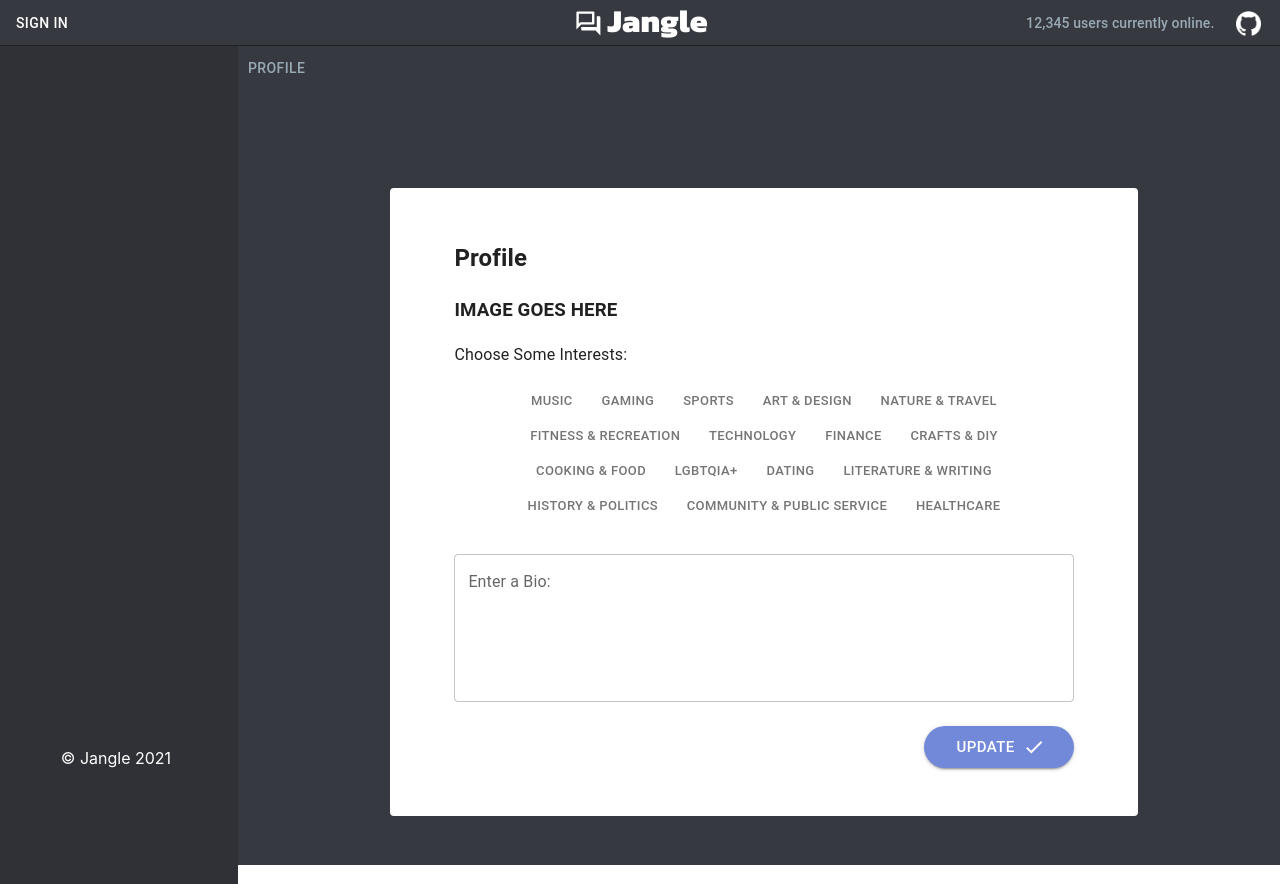
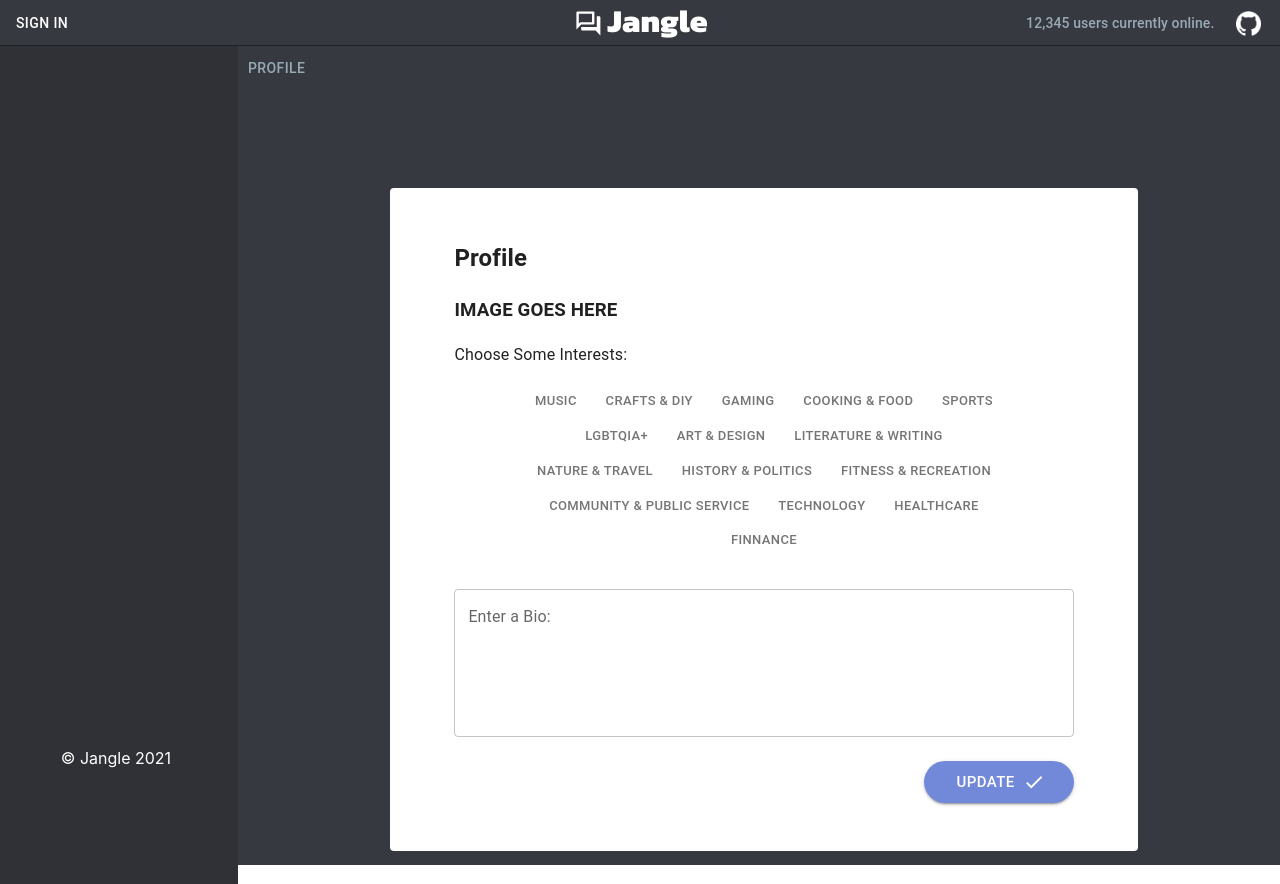
Before and after one commit to cf401-final/401final, a React (Create React App) app: page /profile in a window 1280 px wide. Built offline with nearby package versions, Linux system fonts and the light colour scheme; no server answers; a web font is replaced by a local one.

Commit message:
(refactor): map ofver interests and create toggleable buttons.

```diff
--- a/src/components/mainContainer/Profile.js
+++ b/src/components/mainContainer/Profile.js
@@ -29,6 +29,16 @@
 
 const Profile = () => {
   const [selected, setSelected] = React.useState(false);
+  const interests = [
+    {label: 'Music', value: 'music'}, {label: 'Crafts & DIY', value: 'craftsdiy'},
+    {label: 'Gaming', value: 'gaming'}, {label: 'Cooking & Food', value: 'cookingfood'},
+    {label: 'Sports', value: 'sports'}, {label: 'LGBTQIA+', value: 'lgbtqia'},
+    {label: 'Art & Design', value: 'artdesign'}, {label: 'Literature & Writing', value: 'litwriting'},
+    {label: 'Nature & Travel', value: 'naturetravel'}, {label: 'History & Politics', value: 'historypolitics'},
+    {label: 'Fitness & Recreation', value: 'fitnessrec'}, {label: 'Community & Public Service', value: 'commpubsrvc'},
+    {label: 'Technology', value: 'technology'}, {label: 'Healthcare', value: 'healthcare'},
+    {label: 'Finnance', value: 'finnance'},
+  ]
 
   const handleSelected = (event, newSelection) => {
     setSelected(newSelection);
@@ -59,69 +69,13 @@
             aria-label="text formatting"
             onChange={handleSelected}
           >
-            <ToggleButton className="interestBtn" color="primary" value="music" aria-label="music">
-              Music
-            </ToggleButton>
-
-            <ToggleButton className="interestBtn" color="primary" value="gaming" aria-label="gaming">
-              Gaming
-            </ToggleButton>
-
-            <ToggleButton className="interestBtn" color="primary" value="sports" aria-label="sports">
-              Sports
-            </ToggleButton>
-
-            <ToggleButton className="interestBtn" color="primary" value="artdesign" aria-label="artdesign">
-              Art&nbsp;&&nbsp;Design
-            </ToggleButton>
-
-            <ToggleButton className="interestBtn" color="primary" value="naturetravel" aria-label="naturetravel">
-              Nature&nbsp;&&nbsp;Travel
-            </ToggleButton>
-
-            <ToggleButton className="interestBtn" color="primary" value="fitnessrec" aria-label="fitnessrec">
-              Fitness&nbsp;&&nbsp;Recreation
-            </ToggleButton>
-
-            <ToggleButton className="interestBtn" color="primary" value="technology" aria-label="technology">
-              Technology
-            </ToggleButton>
-
-            <ToggleButton className="interestBtn" color="primary" value="finance" aria-label="finance">
-              Finance
-            </ToggleButton>
-
-            <ToggleButton className="interestBtn" color="primary" value="craftsdiy" aria-label="craftsdiy">
-              Crafts&nbsp;&&nbsp;DIY
-            </ToggleButton>
-
-            <ToggleButton className="interestBtn" color="primary" value="cookingfood" aria-label="cookingfood">
-              Cooking&nbsp;&&nbsp;Food
-            </ToggleButton>
-
-            <ToggleButton className="interestBtn" color="primary" value="lgbtqia" aria-label="lgbtqia">
-              LGBTQIA+
-            </ToggleButton>
-
-            <ToggleButton className="interestBtn" color="primary" value="dating" aria-label="dating">
-              Dating
-            </ToggleButton>
-
-            <ToggleButton className="interestBtn" color="primary" value="litwriting" aria-label="litwriting">
-              Literature&nbsp;&&nbsp;Writing
-            </ToggleButton>
-
-            <ToggleButton className="interestBtn" color="primary" value="historypolitics" aria-label="historypolitics">
-              History&nbsp;&&nbsp;Politics
-            </ToggleButton>
-
-            <ToggleButton className="interestBtn" color="primary" value="commpubsrvc" aria-label="commpubsrvc">
-              Community&nbsp;&&nbsp;Public&nbsp;Service
-            </ToggleButton>
-
-            <ToggleButton className="interestBtn" color="primary" value="healthcare" aria-label="healthcare">
-              Healthcare
-            </ToggleButton>
+            {interests.map(interest => {
+              return (
+                <ToggleButton key={interest.value} className="interestBtn" color="primary" value={interest.value} aria-label={interest.value}>
+                  {interest.label}
+                </ToggleButton>
+              )
+            })}
           </StyledToggleButtonGroup>
           <TextField
             color="primary"
```
Also changed, not shown: 1 other file (tests, documents, lock files or other folders).
